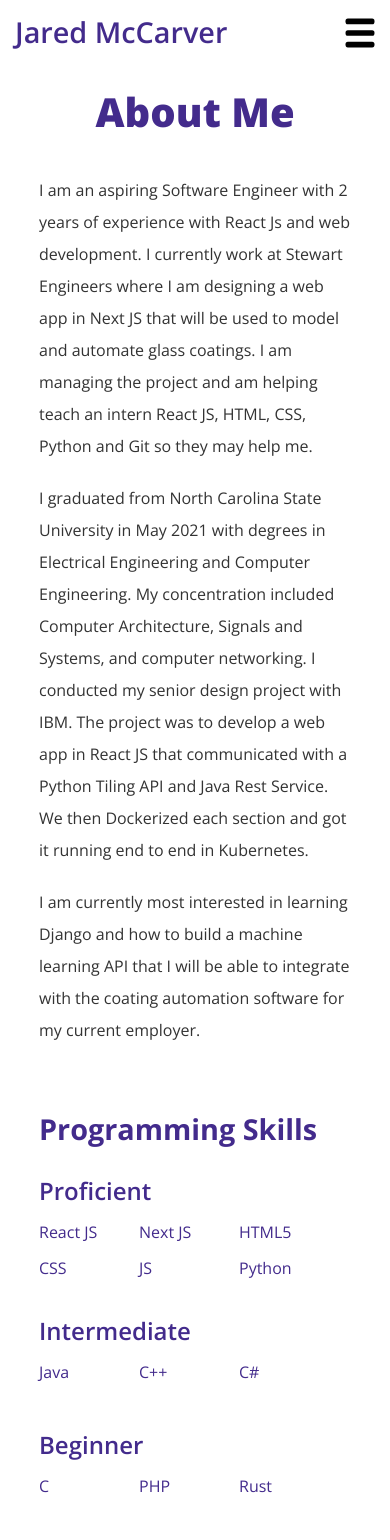
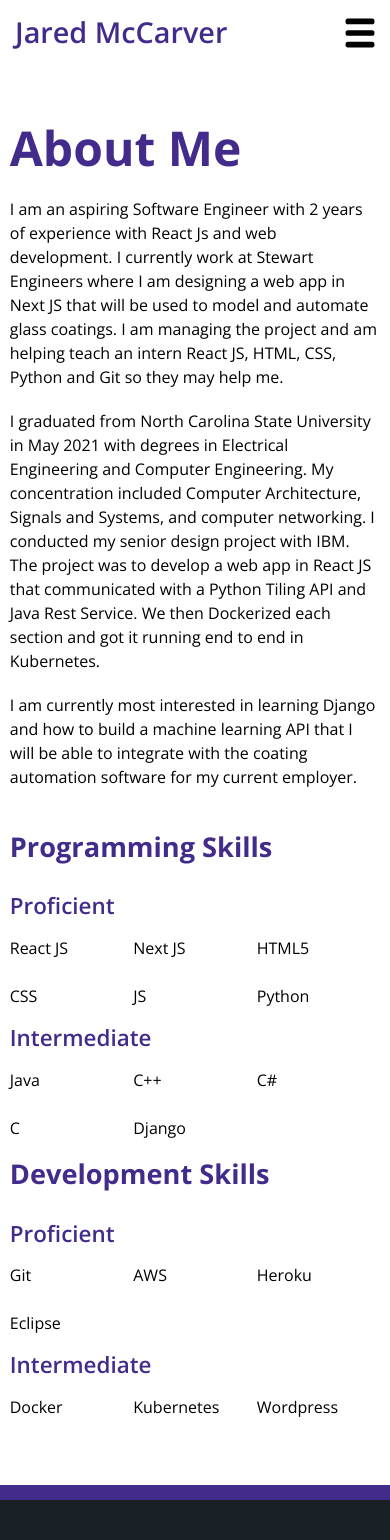
Before and after one commit to jsmccarver/Jared-Porfolio, a Next.js app: page /about in a window 390 px wide. Shown: the top 1540 px of the page. Built offline with nearby package versions, Linux system fonts and the light colour scheme.

Commit message:
Make about me page better

```diff
--- a/Components/styles/Header.module.css
+++ b/Components/styles/Header.module.css
@@ -66,6 +66,7 @@
   text-align: center;
   color: white;
   z-index: 5000;
+  overflow: "hidden";
 }
 .Mobile-Menu-Container ul {
   display: flex;
--- a/Components/styles/Project.module.css
+++ b/Components/styles/Project.module.css
@@ -37,7 +37,7 @@
 .Project img {
   width: 450px;
 }
-@media screen and (max-width: 1050px) {
+@media screen and (max-width: 750px) {
   .Project img {
     width: 90vw;
   }
--- a/pages/about.js
+++ b/pages/about.js
@@ -33,11 +33,13 @@ function about() {
           machine learning API that I will be able to integrate with the coating
           automation software for my current employer.
         </p>
-        <h1 className={Styles.HText}>Programming Skills</h1>
-        <div className={Styles.SkillList}>
+        <div className={Styles.Skills}>
+          <div>
+            <h1>Programming Skills</h1>
+            <div>
               <div>
                 <h3>Proficient</h3>
-            <ul className={Styles.Skills}>
+                <ul>
                   <li>React JS</li>
                   <li>Next JS</li>
                   <li>HTML5</li>
@@ -48,40 +50,37 @@ function about() {
               </div>
               <div>
                 <h3>Intermediate</h3>
-            <ul className={Styles.Skills}>
+                <ul>
                   <li>Java</li>
                   <li>C++</li>
                   <li>C#</li>
-              <li></li>
-            </ul>
-          </div>
-          <div>
-            <h3>Beginner</h3>
-            <ul className={Styles.Skills}>
                   <li>C</li>
-              <li>PHP</li>
-              <li>Rust</li>
-              <li></li>
+                  <li>Django</li>
                 </ul>
               </div>
             </div>
-        <h1 className={Styles.HText}>Development Skills</h1>
-        <div className={`${Styles.SkillList} ${Styles.Development}`}>
+          </div>
+          <div>
+            <h1>Development Skills</h1>
+            <div>
               <div>
                 <h3>Proficient</h3>
-            <ul className={Styles.Skills}>
+                <ul>
                   <li>Git</li>
                   <li>AWS</li>
+                  <li>Heroku</li>
                   <li>Eclipse</li>
                 </ul>
               </div>
               <div>
                 <h3>Intermediate</h3>
-            <ul className={Styles.Skills}>
+                <ul>
                   <li>Docker</li>
                   <li>Kubernetes</li>
-
+                  <li>Wordpress</li>
                 </ul>
+              </div>
+            </div>
           </div>
         </div>
       </div>
--- a/pages/index.js
+++ b/pages/index.js
@@ -46,7 +46,7 @@ export default function Home() {
                   will work diligently using my skills to build the best website
                   for you!
                 </h3>
-                <Link href="/#projects">
+                <Link href="/projects">
                   <a>
                     <button>View My Work</button>
                   </a>
--- a/styles/about.module.css
+++ b/styles/about.module.css
@@ -1,64 +1,65 @@
 .Wrapper {
-  padding: 0px 25vw;
   flex: 1;
+  max-width: 950px;
+  margin: 0 auto;
 }
 .Wrapper h1:first-of-type {
-  padding-bottom: 20px;
+  padding-bottom: 0px;
   padding-top: 80px;
-  font-weight: 800;
-}
-.Wrapper p:last-of-type {
-  padding-bottom: 50px;
-}
-.HText {
-  padding-bottom: 20px;
-  padding-top: 0px;
-  font-size: 1.8rem;
   font-weight: 700;
 }
+.Wrapper p {
+  color: black !important;
+}
+
 .Wrapper p {
   padding-bottom: 10px;
   line-height: 2;
 }
-.SkillList {
+.Skills {
   display: grid;
-  flex-wrap: wrap;
-  grid-template-columns: 1fr 1fr 1fr;
-  column-gap: 30px;
+  grid-template-columns: 1fr 1fr;
+  padding: 1rem 0px 1.5rem 0px;
 }
-.SkillList h3 {
+.Skills h1 {
+  padding: 0px 0px 20px 0px !important;
+  font-weight: 700;
+  font-size: 1.7rem;
+}
+.Skills h3 {
+  font-size: 1.4rem;
   font-weight: 600;
 }
-.SkillList > div {
-  padding-bottom: 30px;
+.Skills ul {
+  display: grid;
+  grid-template-columns: 1fr 1fr 1fr;
 }
-.SkillList h3 {
-  padding-bottom: 10px;
-}
-.Skills {
-  width: 100%;
-  display: grid;
-  grid-template-columns: 1fr 1fr;
-  row-gap: 10px;
+.Skills li {
+  font-size: 1rem;
+  color: black;
+  line-height: 3rem;
 }
 
 @media screen and (max-width: 1200px) {
   .Wrapper {
-    padding: 0px 10vw;
+    padding: 30px 2.5vw;
   }
-  .Wrapper h1:first-of-type {
-    text-align: center;
-    font-size: 2.5rem;
+  .Wrapper > h1:first-of-type {
+    text-align: left;
+    font-size: 3rem;
+  }
+  .Wrapper p {
+    text-align: left;
+    font-size: 1rem;
+    line-height: 1.5rem;
   }
 }
 @media screen and (max-width: 900px) {
+  .Skills {
+    grid-template-columns: 1fr;
+    font-size: 1.7rem !important;
+  }
   .Wrapper h1:first-of-type {
     padding-top: 15px;
   }
-  .SkillList {
-    grid-template-columns: 1fr;
-  }
-  .Skills {
-    grid-template-columns: repeat(auto-fit, 100px);
-  }
 }
--- a/styles/projects.module.css
+++ b/styles/projects.module.css
@@ -1,6 +1,5 @@
 .Wrapper {
   height: 100%;
-
   padding: 1.25rem;
   display: flex;
   flex-direction: column;
@@ -13,3 +12,13 @@
   padding-top: 80px;
   font-weight: 800;
 }
+
+@media screen and (max-width: 1200px) {
+  .Wrapper {
+    padding: 0px 4vw;
+  }
+  .Wrapper h1:first-of-type {
+    text-align: left;
+    font-size: 2.5rem;
+  }
+}
```
Lines whose indentation alone changed are shown as unchanged.
